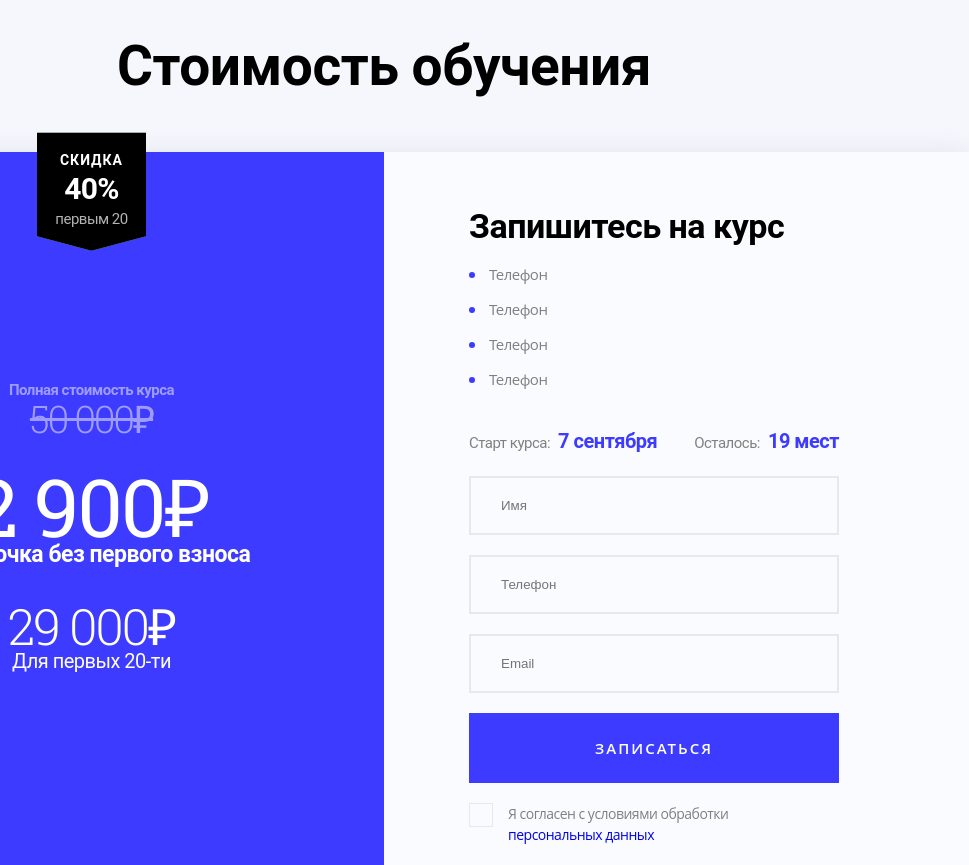
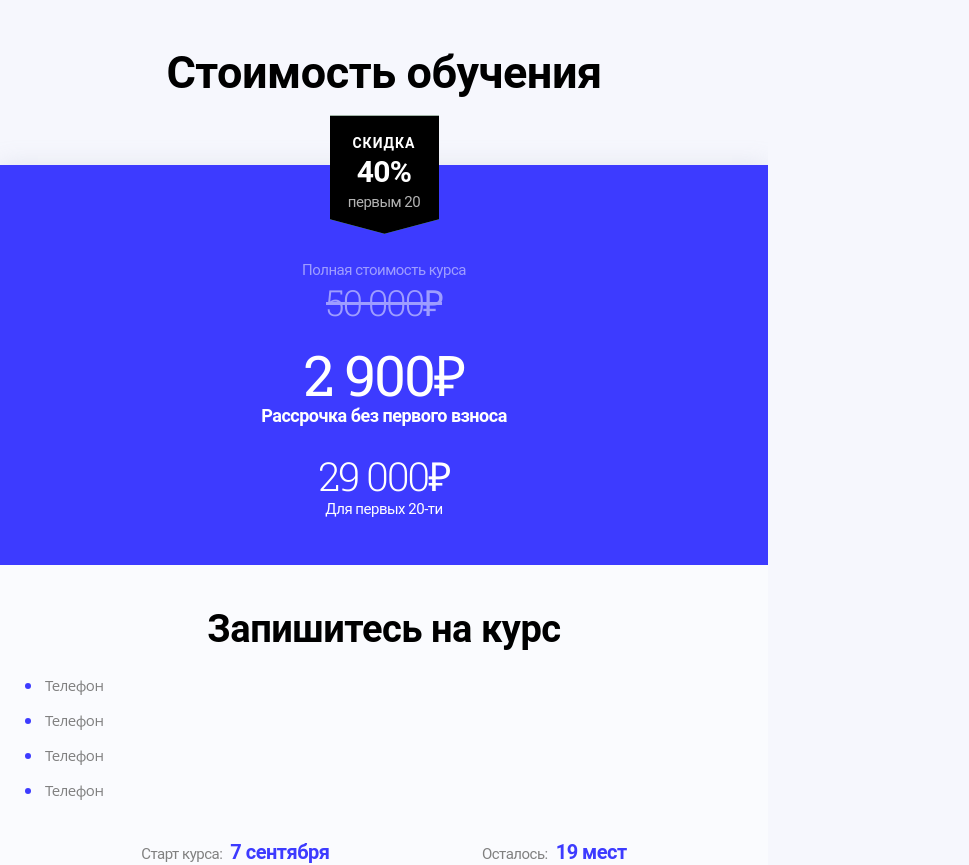
Before and after one commit to MyBraza/MyBraza.github.io, a website built with webpack: page www/index.html in a window 768 px wide. Shown: the top 865 px of the page, 969 px wide, since content can reach past the window. Built offline with nearby package versions, Linux system fonts and the light colour scheme.

Commit message:
Finished tablet styling

```diff
--- a/src/style.scss
+++ b/src/style.scss
@@ -35,16 +35,20 @@ main {
   width: 100%;
   height: 100%;
 
-  padding: 50px 0;
+  padding: 50px 30px;
+  @media screen and (max-width: 768px) {
+    padding: 50px 0;
+  }
 }
 
 .title {
   font-weight: bold;
   font-size: 55px;
 
-  line-height: 32px;
-
   margin-bottom: 70px;
+  @media screen and (max-width: 1280px) and (min-width: 768px) {
+    font-size: 45px;
+  }
 }
 
 @import 'styles/sign-up';
--- a/src/styles/discount.scss
+++ b/src/styles/discount.scss
@@ -16,6 +16,9 @@
 
   background: url('images/discount-bg.svg') center no-repeat;
   background-size: contain;
+  @media screen and (max-width: 768px){
+    top: -50px;
+  }
   &__title {
     font-weight: bold;
     font-size: 14px;
--- a/src/styles/form.scss
+++ b/src/styles/form.scss
@@ -24,12 +24,22 @@
     background-color: $secondary-color;
     color: $secondary-text-color;
     border: none;
+
+    @media screen and (min-width: 1280px) {
+      margin-bottom: 10px;
+    }
   }
   &__agreement {
     display: flex;
     column-gap: 15px;
 
     line-height: 1.5;
+    @media screen and (min-width: 1280px) {
+      order: 5;
+    }
+    @media screen and (max-width: 1280px) and (min-width: 768px) {
+      margin: 10px 0;
+    }
   }
   &__checkbox-label {
     font-family: Open Sans, sans-serif;
@@ -40,6 +50,9 @@
     color: $secondary-text-color-dim;
     a {
       text-decoration: none;
+    }
+    @media screen and (min-width: 1280px) {
+      padding-right: 20px;
     }
   }
   &__checkbox {
--- a/src/styles/price.scss
+++ b/src/styles/price.scss
@@ -7,16 +7,25 @@
   flex-direction: column;
 
   row-gap: 5px;
+  @media screen and (max-width: 768px){
+    row-gap: 10px;
+  }
   &__value {
     font-family: Roboto Slab, serif;
     font-size: 80px;
     line-height: 0.8;
 
     letter-spacing: -2px;
+    @media screen and (max-width: 768px){
+      font-size: 56px;
+    }
   }
   &__condition {
     font-weight: bold;
     font-size: 23px;
+    @media screen and (max-width: 768px){
+      font-size: 18px;
+    }
   }
 }
 
@@ -28,9 +37,13 @@
     font-size: 38px;
 
     text-decoration: line-through;
+    @media screen and (max-width: 768px){
+      font-size: 36px;
+    }
   }
   .price__condition {
     font-size: 15px;
+    font-weight: normal;
   }
 }
 
@@ -39,9 +52,15 @@
   .price__value {
     font-weight: 300;
     font-size: 50px;
+    @media screen and (max-width: 768px){
+      font-size: 40px;
+    }
   }
   .price__condition {
     font-size: 20px;
     font-weight: normal;
+    @media screen and (max-width: 768px){
+      font-size: 15px;
+    }
   }
 }
--- a/src/styles/sign-up.scss
+++ b/src/styles/sign-up.scss
@@ -8,6 +8,17 @@
 
   background-color: $primary-color;
   box-shadow: $box-shadow;
+  @media screen and (max-width: 1280px) and (min-width: 768px) {
+    align-items: center;
+    flex-direction: column;
+
+    width: 710px;
+  }
+  @media screen and (max-width: 768px){
+    align-items: center;
+    flex-direction: column;
+    width: 100%;
+  }
   &__prices {
     position: relative;
 
@@ -23,23 +34,50 @@
 
     background-color: $secondary-color;
     color: $secondary-text-color;
+    @media screen and (max-width: 1280px) and (min-width: 768px) {
+      width: 100%;
+      height: 540px;
+      padding: 0;
+    }
+    @media screen and (max-width: 768px){
+      row-gap: 35px;
+
+      width: 100%;
+      height: 400px;
+      padding: 50px 0 0 0;
+    }
   }
   &__form {
     width: 50%;
     min-height: 100%;
-    padding: 57px 130px 57px 85px;
+    padding: 60px 130px 60px 80px;
+    @media screen and (max-width: 1280px) and (min-width: 768px) {
+      width: 100%;
+      min-height: 0;
+      padding: 80px 120px;
+    }
+    @media screen and (max-width: 768px){
+      width: 100%;
+      min-height: 0;
+      padding: 45px 25px;
+    }
   }
   &__title {
     font-weight: bold;
     font-size: 34px;
 
-    margin-bottom: 24px;
+    margin-bottom: 30px;
+    @media screen and (max-width: 1280px) and (min-width: 768px) {
+      font-size: 38px;
+      width: 100%;
+      text-align: center;
+    }
   }
 }
 
-@import "discount";
-@import "price";
+@import 'discount';
+@import 'price';
 
-@import "utp-list";
-@import "status-list";
-@import "form";
+@import 'utp-list';
+@import 'status-list';
+@import 'form';
--- a/src/styles/status-list.scss
+++ b/src/styles/status-list.scss
@@ -8,6 +8,10 @@
   width: 100%;
 
   margin-bottom: 25px;
+  @media screen and (max-width: 1280px) and (min-width: 768px) {
+    padding: 0 40px;
+    justify-content: space-around;
+  }
   &__item {
     display: flex;
     align-items: baseline;
--- a/www/index.html
+++ b/www/index.html
@@ -48,24 +48,39 @@
             </div>
             <form action="" class="form">
               <label>
-                <input type="text" class="form__input" placeholder="Имя" />
+                <input
+                  name="name"
+                  type="text"
+                  class="form__input"
+                  placeholder="Имя"
+                />
               </label>
               <label>
-                <input type="tel" class="form__input" placeholder="Телефон" />
+                <input
+                  name="tel"
+                  type="tel"
+                  class="form__input"
+                  placeholder="Телефон"
+                />
               </label>
               <label>
-                <input type="email" class="form__input" placeholder="Email" />
+                <input
+                  name="email"
+                  type="email"
+                  class="form__input"
+                  placeholder="Email"
+                />
               </label>
+              <div class="form__agreement">
+                <input id="agreement" type="checkbox" class="form__checkbox" />
+                <label for="agreement" class="form__checkbox-label">
+                  Я согласен с условиями обработки
+                  <a href="/"> персональных данных </a>
+                </label>
+              </div>
               <button class="form__submit-button submit-button" type="submit">
                 Записаться
               </button>
-              <div class="form__agreement">
-                <input id="agreement" type="checkbox" class="form__checkbox" />
-                <label for="agreement" class="form__checkbox-label">
-                  Я согласен с условиями обработки <br />
-                  <a href="/"> персональных данных </a>
-                </label>
-              </div>
             </form>
           </div>
         </div>
```
